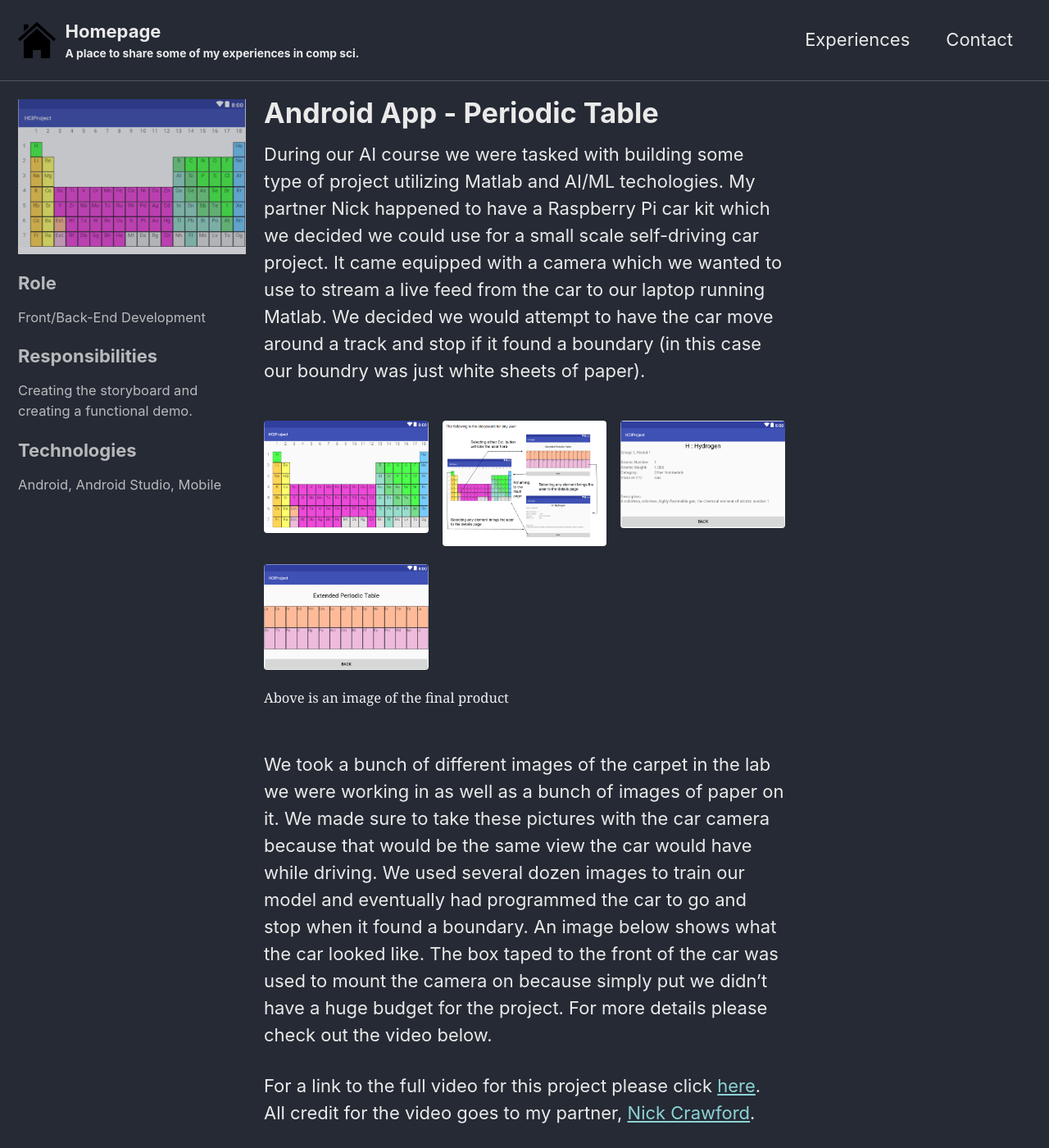
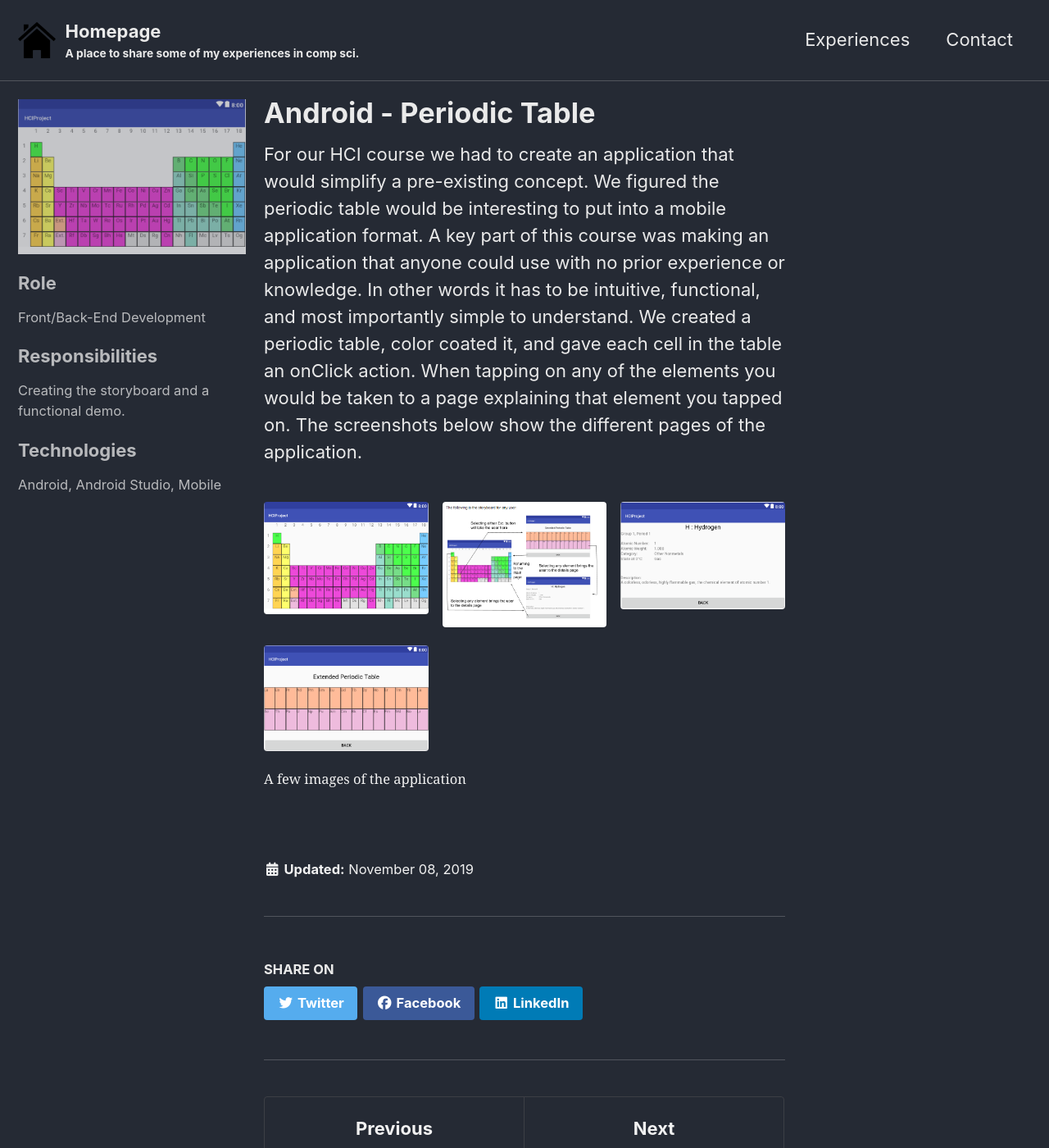
Before and after one commit to WeitlerT/WeitlerT.github.io, a Jekyll site: the page built from _portfolio/periodic-table-android.md, in a window 1280 px wide and 1400 px high. Shown: the whole window at 82% size. Built offline with Jekyll 4.4.1, drawn with Linux system fonts in a browser that asks for light colours; cached includes are drawn as plain includes; nearby versions of some CDN libraries.

Commit message:
Update periodic-table-android.md

```diff
--- a/_portfolio/periodic-table-android.md
+++ b/_portfolio/periodic-table-android.md
@@ -1,5 +1,5 @@
 ---
-title: "Android App - Periodic Table"
+title: "Android - Periodic Table"
 excerpt: "An android application I made with a classmate for our HCI class. We set out to make a simplified table with easy to read information."
 header:
   image: #Image for the top goes here
@@ -10,7 +10,7 @@ sidebar:
     image_alt: "logo"
     text: "Front/Back-End Development"
   - title: "Responsibilities"
-    text: "Creating the storyboard and creating a functional demo."
+    text: "Creating the storyboard and a functional demo."
   - title: "Technologies"
     text: "Android, Android Studio, Mobile"
 gallery:
@@ -28,10 +28,6 @@ gallery:
     alt: #"Self Driving"
 ---
 
-During our AI course we were tasked with building some type of project utilizing Matlab and AI/ML techologies. My partner Nick happened to have a Raspberry Pi car kit which we decided we could use for a small scale self-driving car project. It came equipped with a camera which we wanted to use to stream a live feed from the car to our laptop running Matlab. We decided we would attempt to have the car move around a track and stop if it found a boundary (in this case our boundry was just white sheets of paper).
+For our HCI course we had to create an application that would simplify a pre-existing concept. We figured the periodic table would be interesting to put into a mobile application format. A key part of this course was making an application that anyone could use with no prior experience or knowledge. In other words it has to be intuitive, functional, and most importantly simple to understand. We created a periodic table, color coated it, and gave each cell in the table an onClick action. When tapping on any of the elements you would be taken to a page explaining that element you tapped on. The screenshots below show the different pages of the application.
 
-{% include gallery caption="Above is an image of the final product" %}
-
-We took a bunch of different images of the carpet in the lab we were working in as well as a bunch of images of paper on it. We made sure to take these pictures with the car camera because that would be the same view the car would have while driving. We used several dozen images to train our model and eventually had programmed the car to go and stop when it found a boundary. An image below shows what the car looked like. The box taped to the front of the car was used to mount the camera on because simply put we didn't have a huge budget for the project. For more details please check out the video below.
-
-For a link to the full video for this project please click [here](https://www.youtube.com/watch?v=KHnYkcCm28w). All credit for the video goes to my partner, [Nick Crawford](https://www.linkedin.com/in/nickdcrawford/).
+{% include gallery caption="A few images of the application" %}
```
